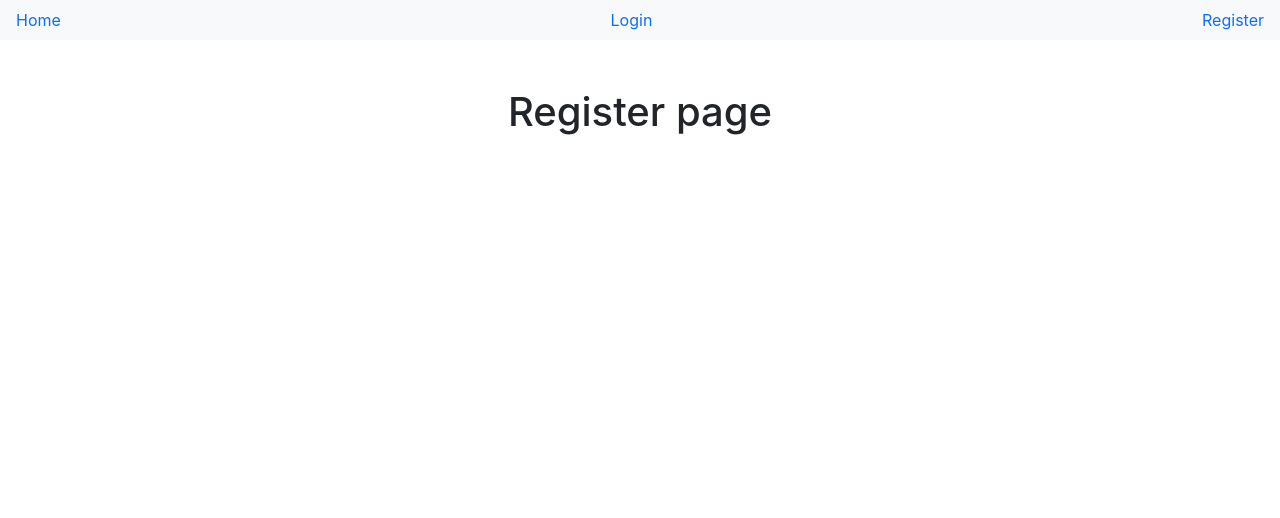
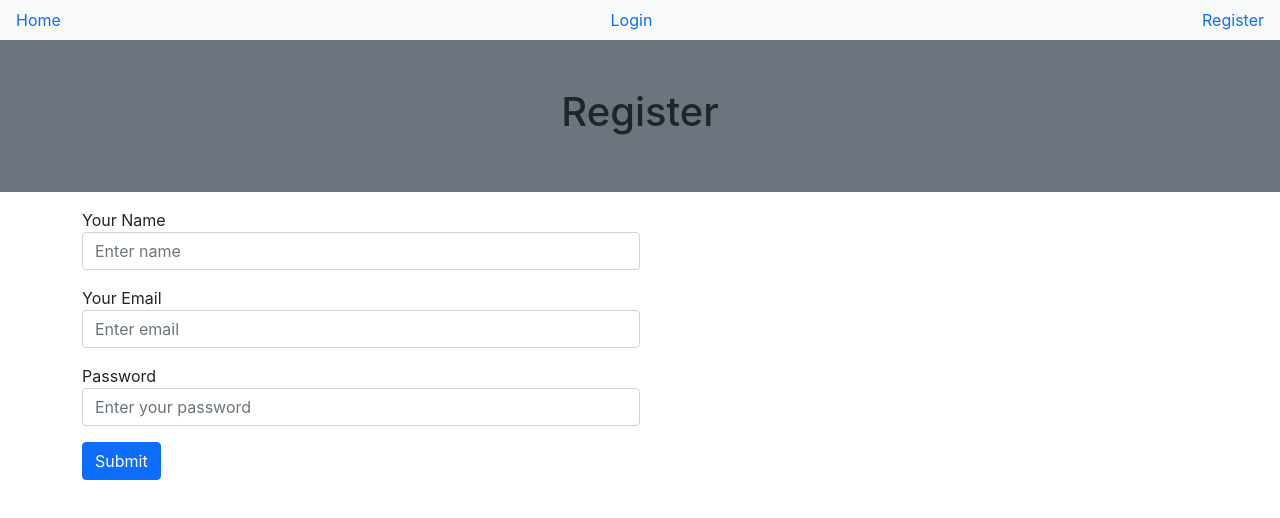
Before and after one commit to mr-uyghur/MarketPlace_App_MERN, a React (Create React App) app in the folder client/: page /register in a window 1280 px wide. Shown: the top 518 px of the page. Built offline with nearby package versions, Linux system fonts and the light colour scheme.

Commit message:
worked on register page

```diff
--- a/client/src/auth/Register.js
+++ b/client/src/auth/Register.js
@@ -1,8 +1,76 @@
-const Register = () =>{
+//front end registor page
+//this page will show user to enter their name email and password
+//that information will be send using axios to backendin req.body
+//then backend will save or create a new user in the database
+//complete user register
+import { useState } from 'react'
+
+const Register = () => {
+    //create a state to store user information
+    const [name,setName] = useState('') //React hook(state)
+    const [email,setEmail] = useState('')
+    const [password,setPassword] = useState('')
+
+    const handleSubmit = () => {
+        alert('send user info to backend')
+    }
+
+    const registerForm = () => {
+        return (
+            <>
+                {/* on submit call the function that will send information to the backend */}
+                <form onSubmit={handleSubmit} className = "mt-3">
+                    <div className="form-group mb-3">
+                        <label className = "form-lable">Your Name </label>
+                        <input type="text"
+                            className="form-control"
+                            placeholder="Enter name"
+                            value={name}
+                            onChange={e => setName(e.target.value)} /> {/* anything user types into "onChange" will be available in state */}
+
+                    </div>
+
+                    <div className="form-group mb-3">
+                        <label className = "form-lable">Your Email </label>
+                        <input type="email"
+                            className="form-control"
+                            placeholder="Enter email"
+                            value={email}
+                            onChange={e => setEmail(e.target.value)} /> {/* anything user types into "onChange" will be available in state */}
+
+                    </div>
+
+                    <div className="form-group mb-3">
+                        <label className = "form-lable">Password </label>
+                        <input type="password"
+                            className="form-control"
+                            placeholder="Enter your password"
+                            value={password}
+                            onChange={e => setPassword(e.target.value)} /> {/* anything user types into "onChange" will be available in state */}
+
+                    </div>
+
+                    <button className = "btn btn-primary">Submit </button>
+                </form>
+            </>
+        )
+    }
+
     return (
-        <div className="container-fluid h1 p-5 text-center">
-            Register page
+        <>
+
+            <div className="container-fluid bg-secondary p-5 text-center">
+                <h1>Register</h1>
             </div>
+            <div className="container">
+                <div className="Row">
+                    <div className="col-md-6 offset-mid-3">
+                        {registerForm()}
+                    </div>
+                </div>
+            </div>
+
+        </>
     )
 }
 
```
